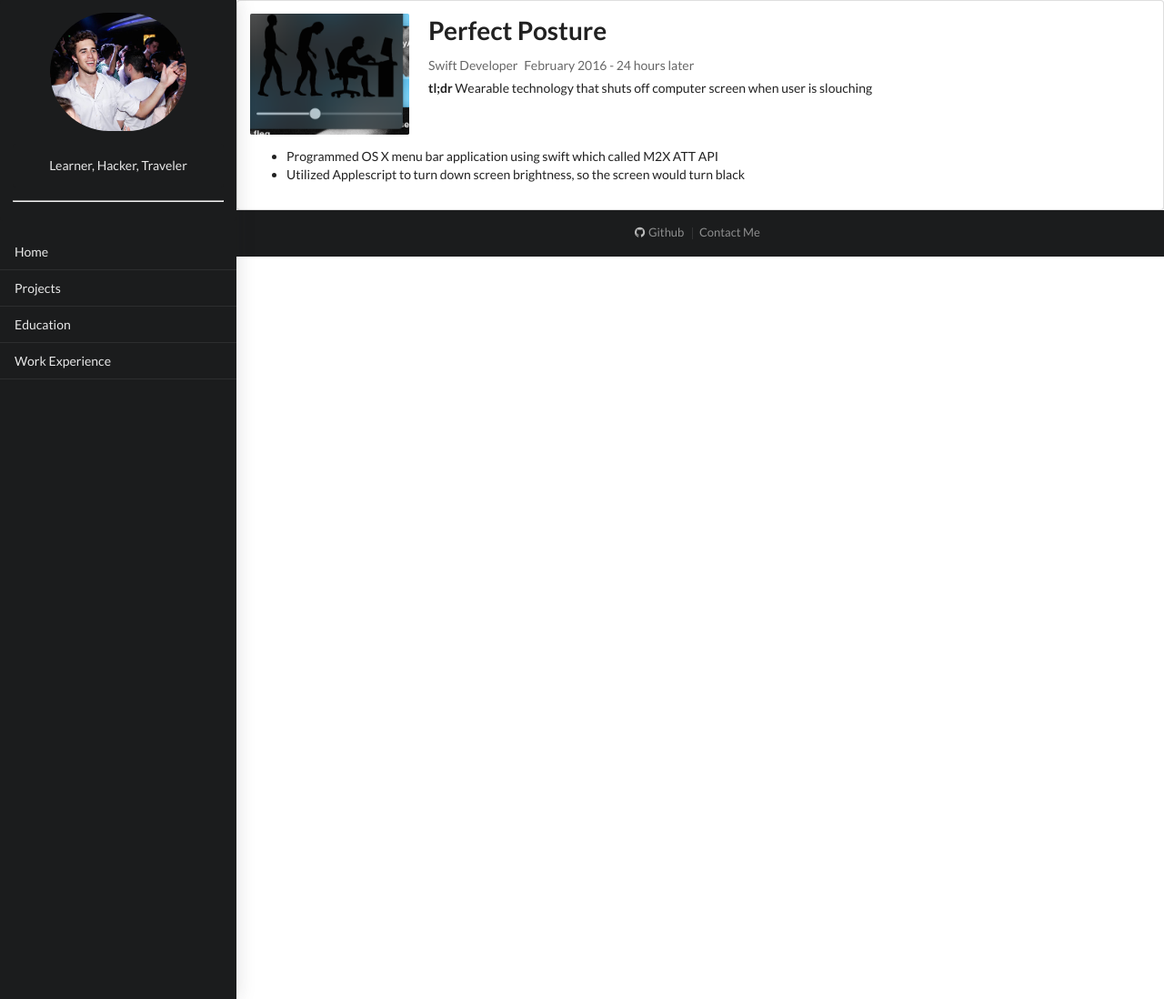
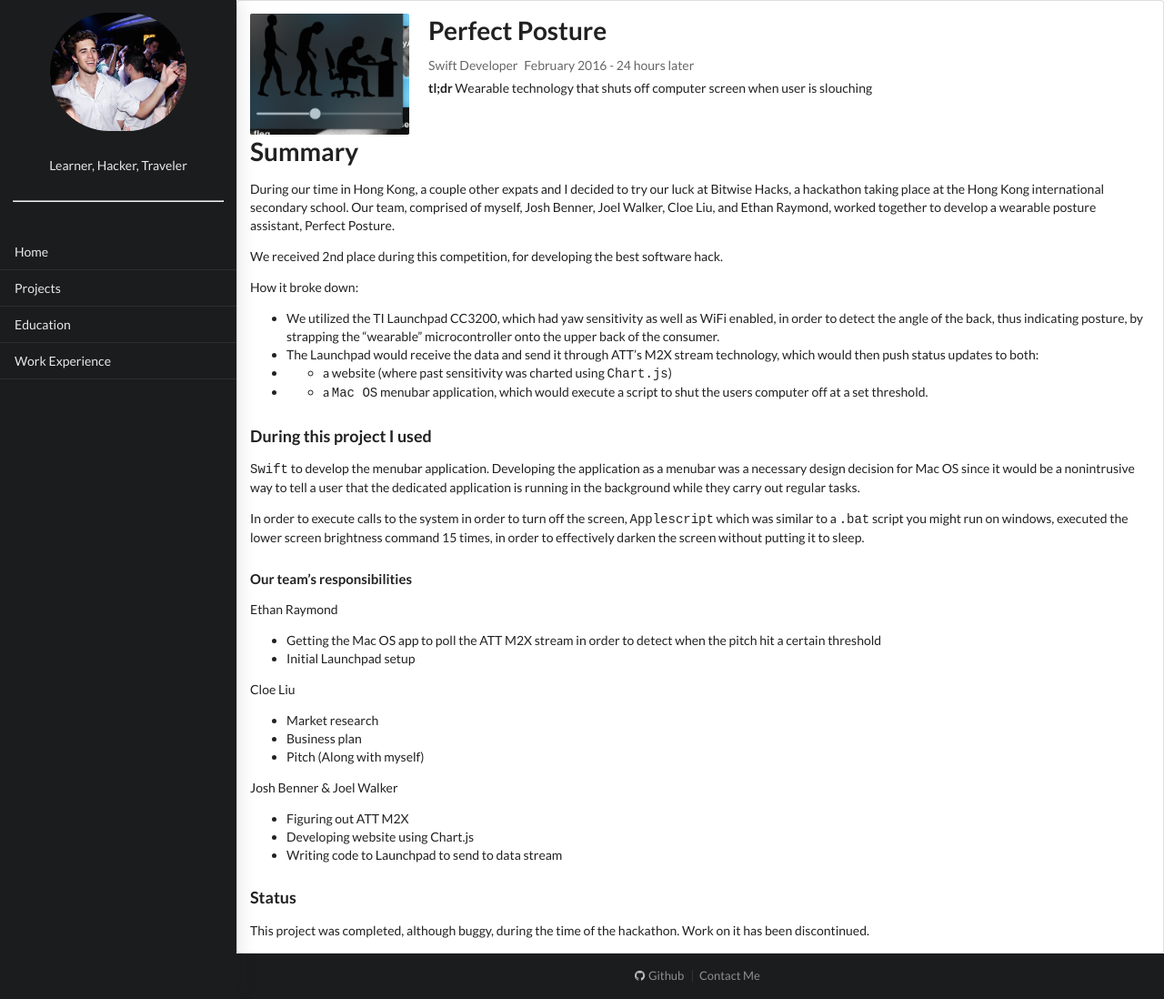
Before and after one commit to Rolstenhouse/personal_site, a Jekyll site: the page built from _projects/perfectPosture.md, in a window 1280 px wide and 1098 px high. Shown: the whole window at 91% size. Built offline with Jekyll 4.4.1, drawn with Linux system fonts in a browser that asks for light colours; nearby versions of some CDN libraries.

Commit message:
PerfectPosture post

```diff
--- a/_projects/perfectPosture.md
+++ b/_projects/perfectPosture.md
@@ -12,5 +12,40 @@
 categories: ['recent']
 date: 2016-02-15 00:00:00
 ---
-* Programmed OS X menu bar application using swift which called M2X ATT API
-* Utilized Applescript to turn down screen brightness, so the screen would turn black
+
+# Summary
+
+During our time in Hong Kong, a couple other expats and I decided to try our luck at Bitwise Hacks, a hackathon taking place at the Hong Kong international secondary school. Our team, comprised of myself, Josh Benner, Joel Walker, Cloe Liu, and Ethan Raymond, worked together to develop a wearable posture assistant, Perfect Posture.
+
+We received 2nd place during this competition, for developing the best software hack.
+
+How it broke down:
+- We utilized the TI Launchpad CC3200, which had yaw sensitivity as well as WiFi enabled, in order to detect the angle of the back, thus indicating posture, by strapping the "wearable" microcontroller onto the upper back of the consumer.
+- The Launchpad would receive the data and send it through ATT's M2X stream technology, which would then push status updates to both:
+-  - a website (where past sensitivity was charted using `Chart.js`)
+-  - a `Mac OS` menubar application, which would execute a script to shut the users computer off at a set threshold.
+
+### During this project I used
+
+`Swift` to develop the menubar application. Developing the application as a menubar was a necessary design decision for Mac OS since it would be a nonintrusive way to tell a user that the dedicated application is running in the background while they carry out regular tasks.
+
+In order to execute calls to the system in order to turn off the screen, `Applescript` which was similar to a `.bat` script you might run on windows, executed the lower screen brightness command 15 times, in order to effectively darken the screen without putting it to sleep.
+
+#### Our team's responsibilities
+
+Ethan Raymond
+- Getting the Mac OS app to poll the ATT M2X stream in order to detect when the pitch hit a certain threshold
+- Initial Launchpad setup
+
+Cloe Liu
+- Market research
+- Business plan
+- Pitch (Along with myself)
+
+Josh Benner & Joel Walker
+- Figuring out ATT M2X
+- Developing website using Chart.js
+- Writing code to Launchpad to send to data stream
+
+### Status
+This project was completed, although buggy, during the time of the hackathon. Work on it has been discontinued.
--- a/projects.html
+++ b/projects.html
@@ -27,7 +27,7 @@
         </div>
         <div class=" column">
           <h3 class="ui header">Web Development</h3>
-          <p> Full stack web development combines both creativity and technical application in designing both the front end and the back end. I've worked with MySQL, MongoDB, PHP, MeteorJS, C#, AngularJS, Bootstrap 3 and Semantic UI.</p><p>Right now, this  <a href="https://github.com/{{site.github_username}}/jekyll.git">website</a> is hosted with Digital Ocean using Nginx as a proxy layer, and written with Jekyll.</p>
+          <p> Full stack web development combines both creativity and technical application in designing both the front end and the back end. I've worked with Typescript, Javascript, MySQL, MongoDB, PHP, MeteorJS, C#, AngularJS, Bootstrap 3 and Semantic UI.</p><p>Right now, this  <a href="https://github.com/{{site.github_username}}/portfolio">website</a> is hosted with Digital Ocean using Nginx as a proxy layer, and written with Jekyll.</p>
         </div>
       </div>
       <h4 class="ui block header">Projects</h4>
```
Also changed, not shown: _projects/systemX.md (+0 -4 lines), index.html (+6 -2 lines), 5 other files.
